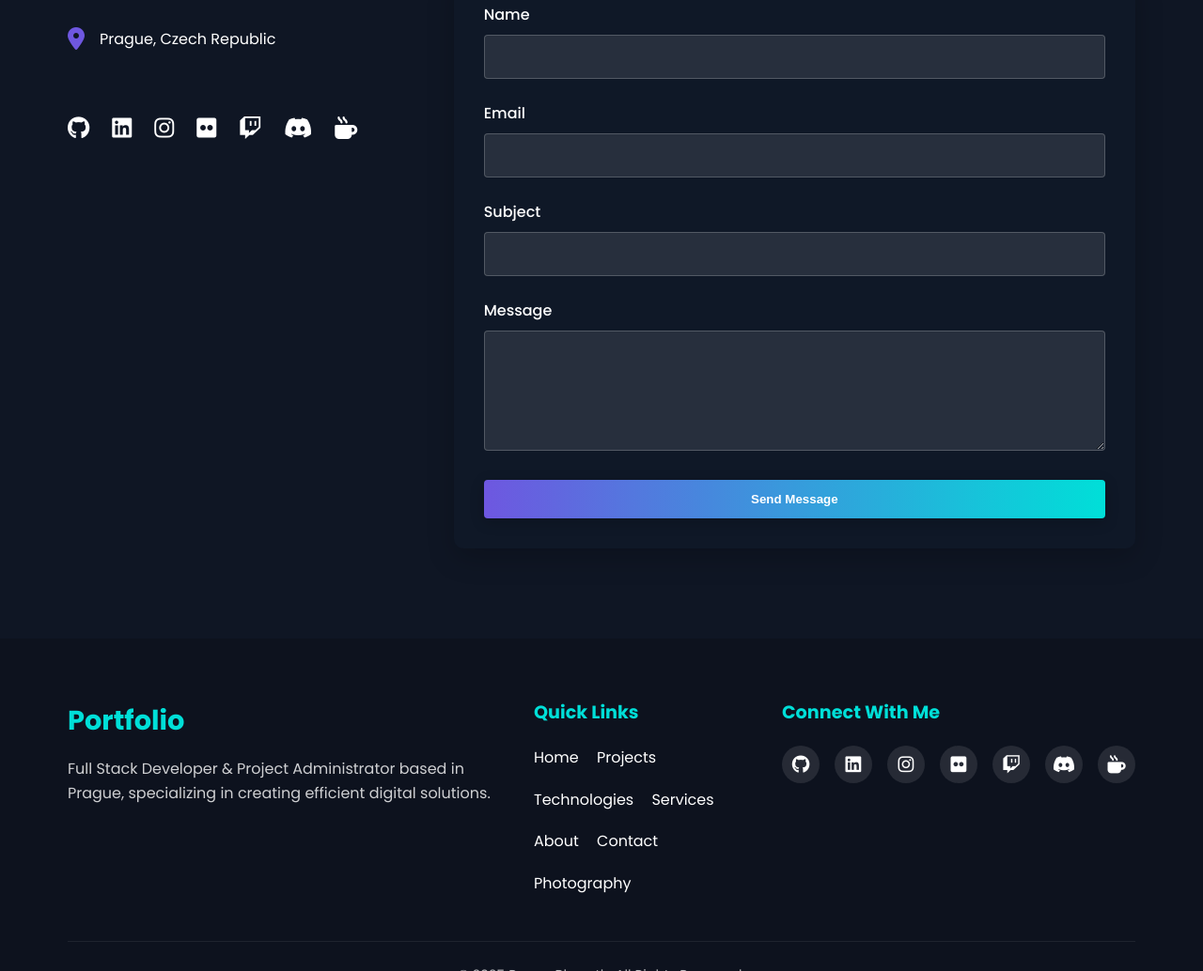
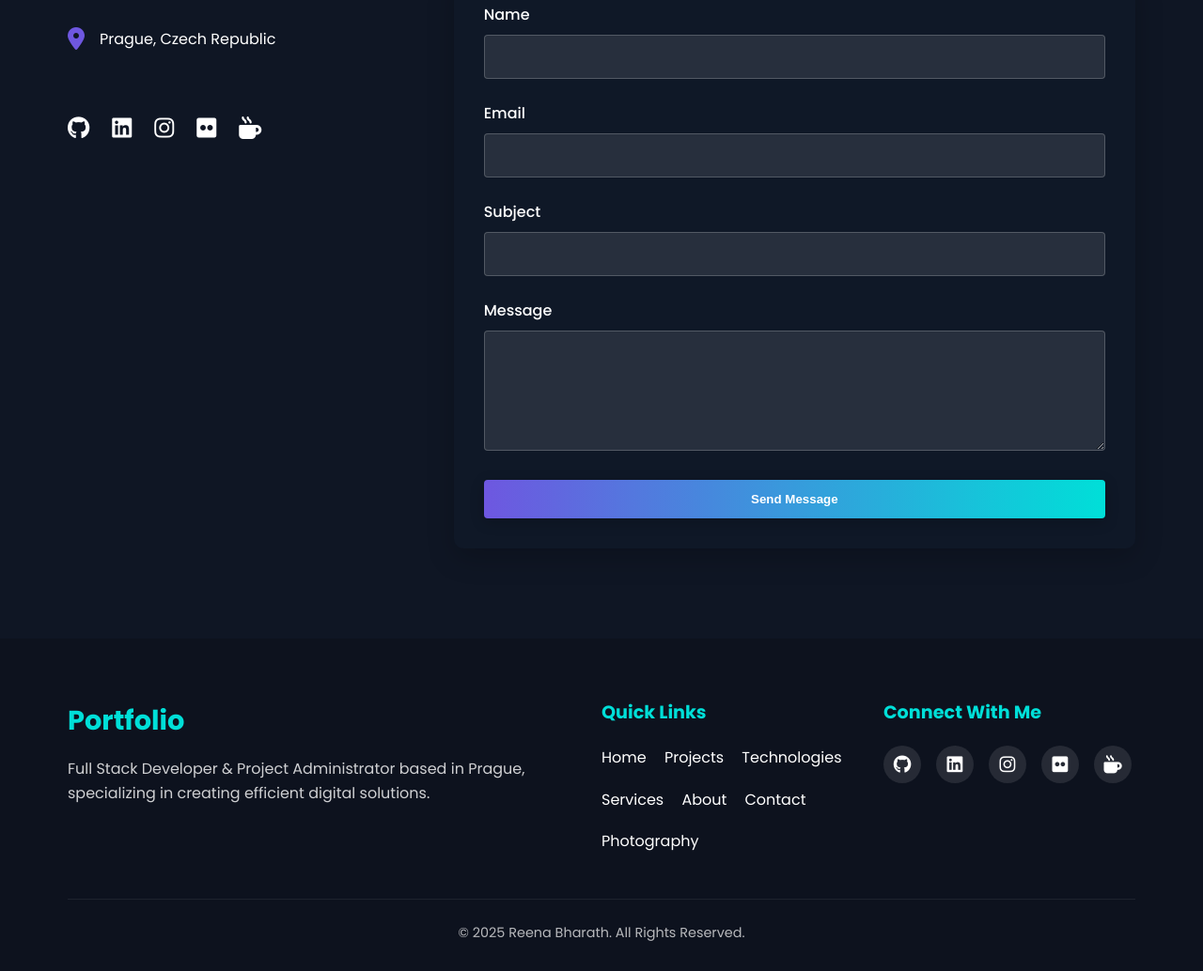
Before and after one commit to ReenaBharath/Reena_Website, a plain HTML site: page index.html in a window 1280 px wide. Shown: the part 5146-6180 px from the top of the page at 94% size. Drawn offline with Linux system fonts and the light colour scheme.

Commit message:
Update website with SEO improvements, social media links, and photography page optimizations

```diff
--- a/index.html
+++ b/index.html
@@ -437,8 +437,6 @@
                             <a href="https://linkedin.com/in/reena-bharath-1b59481b8" target="_blank" rel="noopener noreferrer" title="LinkedIn Profile"><i class="fab fa-linkedin"></i></a>
                             <a href="https://instagram.com/15_reena_81" target="_blank" rel="noopener noreferrer" title="Instagram Profile"><i class="fab fa-instagram"></i></a>
                             <a href="https://www.flickr.com/photos/201096688@N04" target="_blank" rel="noopener noreferrer" title="Flickr Profile"><i class="fab fa-flickr"></i></a>
-                            <a href="https://www.twitch.tv/babyshark21298" target="_blank" rel="noopener noreferrer" title="Twitch Channel"><i class="fab fa-twitch"></i></a>
-                            <a href="https://discord.gg/3QRdRBf2rp" target="_blank" rel="noopener noreferrer" title="Discord Server"><i class="fab fa-discord"></i></a>
                             <a href="https://www.buymeacoffee.com/reenabharath" target="_blank" rel="noopener noreferrer" title="Buy Me a Coffee"><i class="fas fa-mug-hot"></i></a>
                         </div>
                     </div>
@@ -497,8 +495,6 @@
                         <a href="https://linkedin.com/in/reena-bharath-1b59481b8" target="_blank" rel="noopener noreferrer" title="LinkedIn Profile"><i class="fab fa-linkedin"></i></a>
                         <a href="https://instagram.com/15_reena_81" target="_blank" rel="noopener noreferrer" title="Instagram Profile"><i class="fab fa-instagram"></i></a>
                         <a href="https://www.flickr.com/photos/201096688@N04" target="_blank" rel="noopener noreferrer" title="Flickr Profile"><i class="fab fa-flickr"></i></a>
-                        <a href="https://www.twitch.tv/babyshark21298" target="_blank" rel="noopener noreferrer" title="Twitch Channel"><i class="fab fa-twitch"></i></a>
-                        <a href="https://discord.gg/3QRdRBf2rp" target="_blank" rel="noopener noreferrer" title="Discord Server"><i class="fab fa-discord"></i></a>
                         <a href="https://www.buymeacoffee.com/reenabharath" target="_blank" rel="noopener noreferrer" title="Buy Me a Coffee"><i class="fas fa-mug-hot"></i></a>
                     </div>
                 </div>
```
